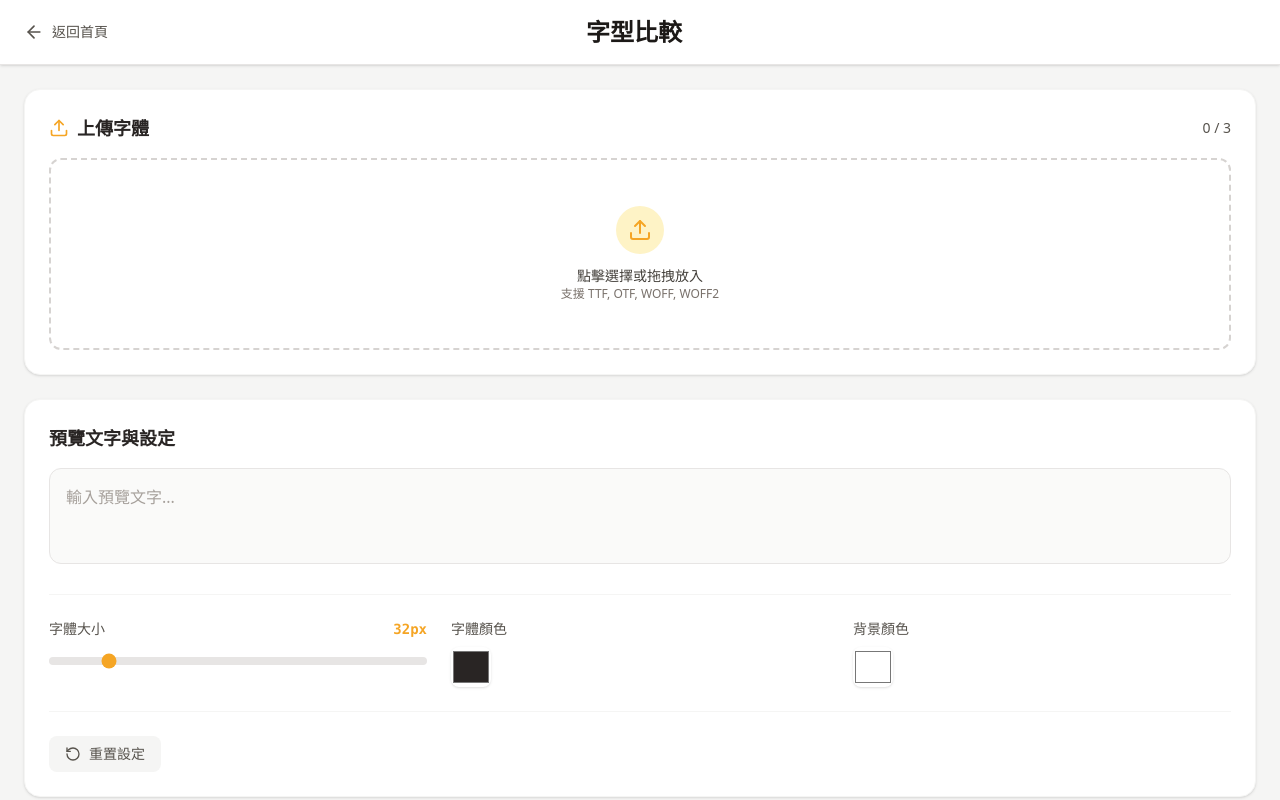
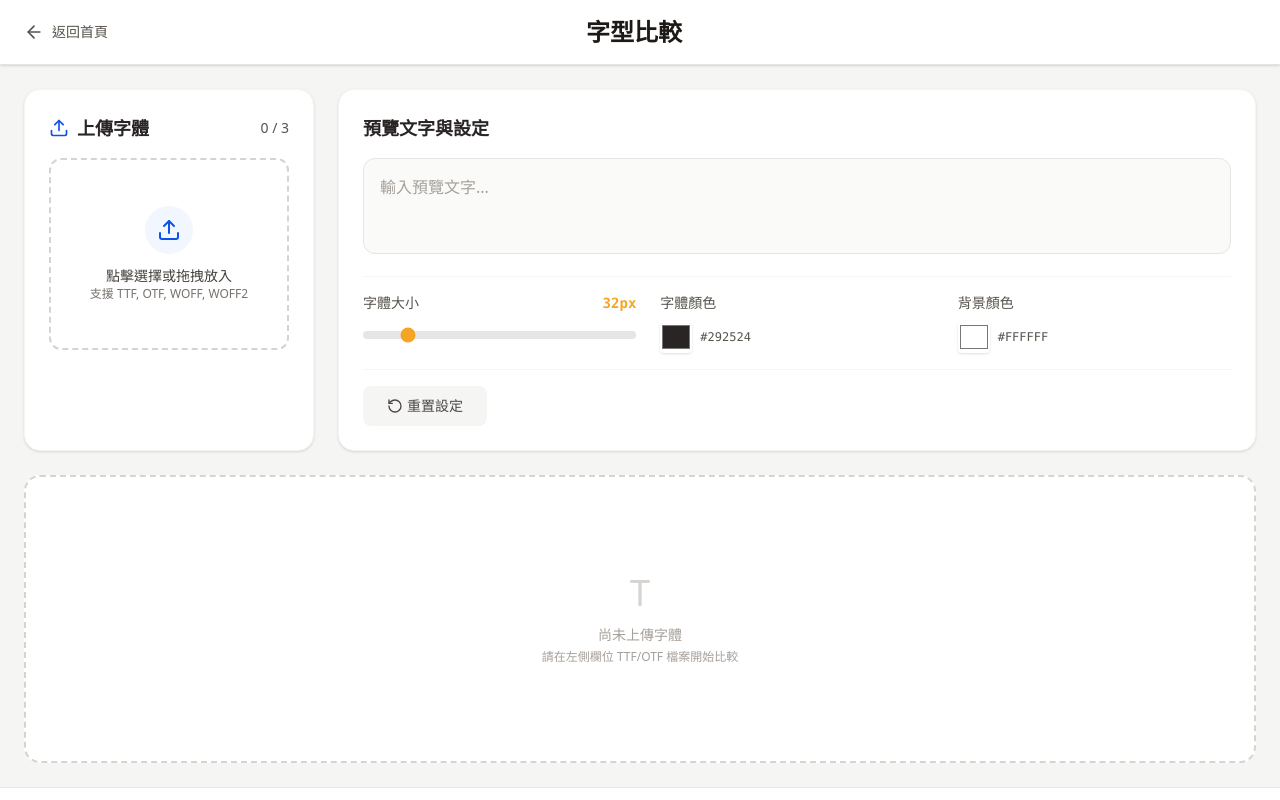
Before and after one commit to eden0118/Font-Preview, a Next.js app: page /comparison in a window 1280 px wide. Shown: the top 800 px of the page. Built offline with nearby package versions, Linux system fonts and the light colour scheme.

Commit message:
fix layout

```diff
--- a/app/comparison/page.tsx
+++ b/app/comparison/page.tsx
@@ -4,6 +4,7 @@ import React from 'react';
 import { Info, Upload, Loader2, X } from 'lucide-react';
 import { useFontComparison } from '../hooks/useFontComparison';
 import { usePreviewSettings } from '../hooks/usePreviewSettings';
+import { usePreviewText } from '../hooks/usePreviewText';
 import { useDragDrop } from '../hooks/useDragDrop';
 import { PageHeader } from '../components/PageHeader';
 import { PreviewSetting } from '../components/PreviewSetting';
@@ -25,11 +26,9 @@ export default function ComparisonPage() {
   const { isDragActive, validateFile, handleDragEnter, handleDragLeave, handleDragOver } =
     useDragDrop();
 
-  React.useEffect(() => {
-    if (!inputText && comparisonSlots.some((s) => s.font)) {
-      setInputText(SAMPLE_TEXTS.tc);
-    }
-  }, [comparisonSlots, inputText, setInputText]);
+  // 使用 Hook 自動初始化預覽文字
+  const comparisonFonts = comparisonSlots.map((s) => s.font).filter((f) => f !== null);
+  usePreviewText(comparisonFonts.length > 0 ? comparisonFonts : null, inputText, setInputText);
 
   const handleFileInput = (e: React.ChangeEvent<HTMLInputElement>) => {
     const file = e.target.files?.[0];
@@ -65,11 +64,13 @@ export default function ComparisonPage() {
       {/* Main Content */}
       <main className="flex-1">
         <div className="mx-auto max-w-7xl p-6">
-          {/* Top Panel - Upload */}
-          <div className="mb-6 rounded-2xl border border-stone-100 bg-white p-6 shadow-sm">
+          {/* Top Section - Upload and Preview Settings */}
+          <div className="mb-6 grid grid-cols-1 gap-6 lg:grid-cols-4">
+            {/* Left Panel - Upload */}
+            <div className="rounded-2xl border border-stone-100 bg-white p-6 shadow-sm lg:col-span-1">
               <div className="mb-4 flex items-center justify-between">
                 <div className="flex items-center gap-2">
-                <Upload className="text-accent h-5 w-5" />
+                  <Upload className="text-primary h-5 w-5" />
                   <h2 className="text-lg font-bold text-stone-800">上傳字體</h2>
                 </div>
                 <div className="text-sm font-medium text-stone-600">
@@ -85,10 +86,10 @@ export default function ComparisonPage() {
                 onClick={() => document.getElementById('file-input-comparison')?.click()}
                 className={`flex min-h-48 cursor-pointer flex-col items-center justify-center gap-3 rounded-xl border-2 border-dashed p-8 text-center transition-all ${
                   isDragActive
-                  ? 'border-amber-400 bg-amber-50'
+                    ? 'border-primary/80 bg-primary/5'
                     : analysingId
-                    ? 'border-orange-200 bg-orange-50'
-                    : 'border-stone-300 hover:border-amber-300 hover:bg-stone-50'
+                      ? 'border-primary/80 bg-primary/5'
+                      : 'hover:border-primary/80 border-stone-300 hover:bg-stone-50'
                 }`}
               >
                 <input
@@ -101,13 +102,13 @@ export default function ComparisonPage() {
 
                 {analysingId ? (
                   <>
-                  <Loader2 className="h-8 w-8 animate-spin text-amber-600" />
+                    <Loader2 className="text-primary h-8 w-8 animate-spin" />
                     <span className="text-sm text-stone-600">正在分析字型...</span>
                   </>
                 ) : (
                   <>
-                  <div className="rounded-full bg-amber-100 p-3">
-                    <Upload className="text-accent h-6 w-6" />
+                    <div className="bg-primary/5 rounded-full p-3">
+                      <Upload className="text-primary h-6 w-6" />
                     </div>
                     <div>
                       <p className="text-sm font-medium text-stone-700">點擊選擇或拖拽放入</p>
@@ -122,20 +123,46 @@ export default function ComparisonPage() {
                   {uploadError}
                 </div>
               )}
+
+              {/* Uploaded Fonts List */}
+              {comparisonSlots.some((s) => s.font) && (
+                <div className="mt-4 space-y-2">
+                  {comparisonSlots
+                    .filter((s) => s.font !== null)
+                    .map((slot) => (
+                      <div
+                        key={slot.id}
+                        className="flex items-center justify-between rounded-lg border border-stone-200 bg-stone-50 p-3"
+                      >
+                        <div className="flex-1">
+                          <p className="text-sm font-medium text-stone-800">{slot.font?.name}</p>
+                        </div>
+                        <button
+                          onClick={() => removeFont(slot.id)}
+                          className="ml-2 inline-flex items-center justify-center rounded-lg p-1.5 text-stone-400 transition-colors hover:bg-white hover:text-red-600"
+                        >
+                          <X size={18} />
+                        </button>
+                      </div>
+                    ))}
+                </div>
+              )}
             </div>
 
-          {/* Middle Panel - Text & Settings */}
-          <div className="mb-6 rounded-2xl border border-stone-100 bg-white p-6 shadow-sm">
-            <h3 className="mb-4 text-lg font-bold text-stone-800">預覽文字與設定</h3>
+            {/* Right Panel - Text & Settings */}
+            <div className="rounded-2xl border border-stone-100 bg-white p-6 shadow-sm lg:col-span-3">
+              <div className="mb-4 flex items-center justify-between">
+                <h3 className="text-lg font-bold text-stone-800">預覽文字與設定</h3>
+              </div>
               <textarea
                 value={inputText}
                 onChange={(e) => setInputText(e.target.value)}
                 placeholder="輸入預覽文字..."
-              className="focus:ring-accent min-h-24 w-full resize-none rounded-xl border border-stone-200 bg-stone-50 p-4 text-stone-700 transition-all outline-none placeholder:text-stone-400 focus:border-transparent focus:ring-2"
+                className="focus:ring-primary mb-4 min-h-24 w-full resize-none rounded-xl border border-stone-200 bg-stone-50 p-4 text-stone-700 transition-all outline-none placeholder:text-stone-400 focus:border-transparent focus:ring-2"
               />
 
               {/* Settings Row */}
-            <div className="mt-6 border-t border-stone-100 pt-6">
+              <div className="border-t border-stone-100 pt-4">
                 <PreviewSetting
                   fontSize={settings.fontSize}
                   fontColor={settings.fontColor}
@@ -145,15 +172,14 @@ export default function ComparisonPage() {
                   onBgColorChange={updateBgColor}
                   onReset={resetSettings}
                   accentColor="accent"
-                layout="horizontal"
-                showLabels={true}
                 />
+              </div>
             </div>
           </div>
 
           {/* Bottom Panel - Comparison Previews */}
-          {hasFonts ? (
-            <div className="grid grid-cols-1 gap-6 md:grid-cols-2">
+          {hasFonts && (
+            <div className="space-y-6">
               {comparisonSlots
                 .filter((s) => s.font !== null)
                 .map((slot) => (
@@ -161,8 +187,12 @@ export default function ComparisonPage() {
                     key={slot.id}
                     className="flex flex-col overflow-hidden rounded-2xl border border-stone-100 bg-white shadow-sm"
                   >
+                    <div className="flex items-center gap-2 border-b border-stone-100 bg-stone-50/50 px-6 py-3">
+                      <div className="bg-primary h-3 w-3 rounded-full" />
+                      <p className="font-semibold text-stone-800">{slot.font?.name}</p>
+                    </div>
                     <div
-                      className="flex min-h-96 flex-1 items-center justify-center overflow-auto p-6 transition-colors duration-300"
+                      className="flex min-h-64 flex-1 items-center justify-center overflow-auto p-6 transition-colors duration-300"
                       style={{ backgroundColor: settings.bgColor }}
                     >
                       <p
@@ -179,21 +209,11 @@ export default function ComparisonPage() {
                         {inputText || '請輸入文字預覽效果'}
                       </p>
                     </div>
-
-                    <div className="border-t border-stone-100 bg-stone-50/50 px-4 py-3">
-                      <p className="text-xs font-medium text-stone-700">{slot.font?.name}</p>
-                      <p className="text-xs text-stone-500">{slot.font?.category}</p>
-                      <button
-                        onClick={() => removeFont(slot.id)}
-                        className="mt-2 text-xs text-red-600 hover:text-red-700"
-                      >
-                        移除此字型
-                      </button>
-                    </div>
                   </div>
                 ))}
             </div>
-          ) : (
+          )}
+          {!hasFonts && (
             <div className="rounded-2xl border-2 border-dashed border-stone-300 bg-white p-24 text-center">
               <div className="mb-3 flex justify-center">
                 <div className="text-4xl text-stone-300">T</div>
--- a/app/components/Footer.tsx
+++ b/app/components/Footer.tsx
@@ -15,7 +15,7 @@ export const Footer: React.FC = () => {
 
         {/* 中間：功能說明 */}
         <div className="space-y-1 text-center">
-          <p className="text-infoText flex items-center justify-center gap-2 text-xs">
+          <p className="text-infoText flex items-center justify-center gap-1 text-xs">
             <Shield size={14} className="text-stone-400" />
             所有處理均在本地完成，不上傳任何資料到伺服器
           </p>
@@ -36,7 +36,7 @@ export const Footer: React.FC = () => {
               <Github size={14} strokeWidth={2.5} />
             </a>
             <a
-              href="Sendto:k307849@gmail.com"
+              href="mailto:k307849@gmail.com"
               target="_blank"
               className="icon-btn"
               rel="noopener noreferrer"
--- a/app/components/PreviewSetting.tsx
+++ b/app/components/PreviewSetting.tsx
@@ -10,8 +10,6 @@ interface PreviewSettingProps {
   onBgColorChange: (color: string) => void;
   onReset: () => void;
   accentColor?: 'primary' | 'accent';
-  layout?: 'vertical' | 'horizontal';
-  showLabels?: boolean;
 }
 
 export const PreviewSetting: React.FC<PreviewSettingProps> = ({
@@ -23,28 +21,17 @@ export const PreviewSetting: React.FC<PreviewSettingProps> = ({
   onBgColorChange,
   onReset,
   accentColor = 'primary',
-  layout = 'vertical',
-  showLabels = true,
 }) => {
   const accentClass = accentColor === 'accent' ? 'accent-accent' : 'accent-primary';
   const colorClass = accentColor === 'accent' ? 'text-accent' : 'text-primary';
-  const gridClass = layout === 'horizontal' ? 'grid-cols-3' : 'grid-cols-1';
 
   return (
-    <div
-      className={
-        layout === 'vertical' ? 'rounded-2xl border border-stone-100 bg-white p-6 shadow-sm' : ''
-      }
-    >
-      {layout === 'vertical' && <h3 className="mb-6 text-lg font-bold text-stone-800">預覽設定</h3>}
-
-      <div className={`grid ${gridClass} gap-4 md:gap-6`}>
+    <div>
+      <div className="grid grid-cols-3 gap-4 md:gap-6">
         {/* Font Size */}
         <div>
           <div className="mb-2 flex items-center justify-between">
-            <label className="text-sm font-medium text-stone-600">
-              {layout === 'horizontal' ? '字體大小' : '字體大小'}
-            </label>
+            <label className="text-sm font-medium text-stone-600">字體大小</label>
             <span className={`font-mono text-sm font-bold ${colorClass}`}>{fontSize}px</span>
           </div>
           <input
@@ -59,74 +46,39 @@ export const PreviewSetting: React.FC<PreviewSettingProps> = ({
 
         {/* Font Color */}
         <div>
-          {showLabels && (
-            <label className="mb-2 block text-sm font-medium text-stone-600">字體顏色</label>
-          )}
-          <div
-            className={
-              layout === 'horizontal' ? 'flex items-center gap-2' : 'flex items-center gap-3'
-            }
-          >
+          <label className="mb-2 block text-sm font-medium text-stone-600">字體顏色</label>
+          <div className="flex items-center gap-2">
             <input
               type="color"
               value={fontColor}
               onChange={(e) => onFontColorChange(e.target.value)}
-              className={`h-10 w-10 cursor-pointer overflow-hidden rounded-lg border-0 p-0 shadow-sm ${layout === 'horizontal' ? 'h-8 w-8 rounded' : ''}`}
+              className="h-8 w-8 cursor-pointer overflow-hidden rounded border-0 p-0 shadow-sm"
             />
-            {showLabels && layout === 'vertical' && (
-              <div className="flex-1 rounded-lg border border-stone-200 bg-stone-50 px-3 py-2 font-mono text-sm text-stone-600 uppercase">
-                {fontColor}
-              </div>
-            )}
+            <div className="font-mono text-xs uppercase text-stone-600">{fontColor}</div>
           </div>
         </div>
 
         {/* Background Color */}
         <div>
-          {showLabels && (
-            <label className="mb-2 block text-sm font-medium text-stone-600">背景顏色</label>
-          )}
-          <div
-            className={
-              layout === 'horizontal' ? 'flex items-center gap-2' : 'flex items-center gap-3'
-            }
-          >
+          <label className="mb-2 block text-sm font-medium text-stone-600">背景顏色</label>
+          <div className="flex items-center gap-2">
             <input
               type="color"
               value={bgColor}
               onChange={(e) => onBgColorChange(e.target.value)}
-              className={`h-10 w-10 cursor-pointer overflow-hidden rounded-lg border-0 p-0 shadow-sm ${layout === 'horizontal' ? 'h-8 w-8 rounded' : ''}`}
+              className="h-8 w-8 cursor-pointer overflow-hidden rounded border-0 p-0 shadow-sm"
             />
-            {showLabels && layout === 'vertical' && (
-              <div className="flex-1 rounded-lg border border-stone-200 bg-stone-50 px-3 py-2 font-mono text-sm text-stone-600 uppercase">
-                {bgColor}
-              </div>
-            )}
+            <div className="font-mono text-xs uppercase text-stone-600">{bgColor}</div>
           </div>
         </div>
       </div>
 
-      {layout === 'vertical' && (
-        <button
-          onClick={onReset}
-          className="mt-6 flex w-full cursor-pointer items-center justify-center gap-2 rounded-lg bg-stone-100 py-2.5 text-sm font-medium text-stone-600 transition-colors hover:bg-stone-200"
-        >
+      <div className="mt-4 flex gap-2 border-t border-stone-100 pt-4">
+        <button onClick={onReset} className="btn secondary-btn">
           <RotateCcw size={16} />
           重置設定
         </button>
-      )}
-
-      {layout === 'horizontal' && (
-        <div className="mt-6 flex gap-2 border-t border-stone-100 pt-6">
-          <button
-            onClick={onReset}
-            className="flex cursor-pointer items-center justify-center gap-2 rounded-lg bg-stone-100 px-4 py-2 text-sm font-medium text-stone-600 transition-colors hover:bg-stone-200"
-          >
-            <RotateCcw size={16} />
-            重置設定
-          </button>
-        </div>
-      )}
+      </div>
     </div>
   );
 };
--- a/app/globals.css
+++ b/app/globals.css
@@ -42,7 +42,7 @@
 @layer components {
   /* button */
   .btn {
-    @apply flex items-center justify-center gap-1 rounded-xl px-8 py-3 text-base font-medium shadow-xl transition-colors;
+    @apply flex items-center justify-center gap-1 rounded-lg px-6 py-2.5 text-sm font-medium transition-colors;
   }
 
   .small-btn {
@@ -50,11 +50,15 @@
   }
 
   .ghost-btn {
-    @apply from-primary to-accent hover:from-accent hover:to-primary bg-gradient-to-r text-white;
+    @apply from-primary to-accent hover:from-accent hover:to-primary bg-linear-to-r text-white;
   }
 
   .primary-btn {
     @apply bg-primary hover:bg-primary/90 text-white;
+  }
+
+  .secondary-btn {
+    @apply text-secondaryText bg-stone-100 hover:bg-stone-200;
   }
 
   .icon-btn {
@@ -65,45 +69,4 @@
   .input {
     @apply focus:border-primary w-full rounded-xl border border-white/10 bg-black/50 px-4 py-3 text-sm transition-all focus:outline-none;
   }
-
-  /* Color utilities */
-  .text-primary {
-    @apply text-[var(--color-primary)];
-  }
-
-  .bg-primary {
-    @apply bg-[var(--color-primary)];
-  }
-
-  .border-primary {
-    @apply border-[var(--color-primary)];
-  }
-
-  .bg-primary-light {
-    @apply bg-[rgb(12,82,234,0.1)];
-  }
-
-  .border-primary-light {
-    @apply border-[rgb(12,82,234,0.3)];
-  }
-
-  .text-accent {
-    @apply text-[var(--color-accent)];
-  }
-
-  .bg-accent {
-    @apply bg-[var(--color-accent)];
-  }
-
-  .border-accent {
-    @apply border-[var(--color-accent)];
-  }
-
-  .bg-accent-light {
-    @apply bg-[rgb(245,165,36,0.1)];
-  }
-
-  .border-accent-light {
-    @apply border-[rgb(245,165,36,0.3)];
-  }
 }
--- a/app/hooks/useFontAnalysis.ts
+++ b/app/hooks/useFontAnalysis.ts
@@ -1,5 +1,5 @@
 import { useState, useCallback } from 'react';
-import { analyzeFontFile, loadFontFace } from '@/lib/fontHelper';
+import { analyzeFontFile, loadFontFace, removeFontFace } from '@/lib/fontHelper';
 import { FontDefinition } from '@/lib/types';
 import { SAMPLE_TEXTS } from '@/lib/constants';
 
@@ -8,9 +8,15 @@ export const useFontAnalysis = () => {
   const [isAnalyzing, setIsAnalyzing] = useState<boolean>(false);
   const [uploadError, setUploadError] = useState<string | null>(null);
 
-  const processFont = useCallback(async (file: File) => {
+  const processFont = useCallback(
+    async (file: File) => {
       setIsAnalyzing(true);
       setUploadError(null);
+
+      // 清理舊字體以防止內存洩漏
+      if (currentFont) {
+        removeFontFace(currentFont.family);
+      }
       setCurrentFont(null);
 
       try {
@@ -20,16 +26,24 @@ export const useFontAnalysis = () => {
         setCurrentFont(fontDef);
       } catch (err) {
         console.error(err);
-      setUploadError('Failed to parse font file. Please try another TTF/OTF/WOFF file.');
+        const errorMessage =
+          err instanceof Error ? err.message : '字型檔案解析失敗。請嘗試其他 TTF/OTF/WOFF 檔案。';
+        setUploadError(errorMessage);
       } finally {
         setIsAnalyzing(false);
       }
-  }, []);
+    },
+    [currentFont]
+  );
 
   const clearFont = useCallback(() => {
+    // 清理字體資源
+    if (currentFont) {
+      removeFontFace(currentFont.family);
+    }
     setCurrentFont(null);
     setUploadError(null);
-  }, []);
+  }, [currentFont]);
 
   return {
     currentFont,
--- a/app/hooks/useFontComparison.ts
+++ b/app/hooks/useFontComparison.ts
@@ -1,5 +1,5 @@
 import { useState, useCallback } from 'react';
-import { analyzeFontFile, loadFontFace } from '@/lib/fontHelper';
+import { analyzeFontFile, loadFontFace, removeFontFace } from '@/lib/fontHelper';
 import { FontDefinition } from '@/lib/types';
 
 interface ComparisonSlot {
@@ -37,20 +37,35 @@ export const useFontComparison = (initialSlots: ComparisonSlot[] = []) => {
       });
     } catch (err) {
       console.error(err);
-      setUploadError('Failed to parse font file. Please try another TTF/OTF/WOFF file.');
+      const errorMessage =
+        err instanceof Error ? err.message : '字型檔案解析失敗。請嘗試其他 TTF/OTF/WOFF 檔案。';
+      setUploadError(errorMessage);
     } finally {
       setAnalysingId(null);
     }
   }, []);
 
   const removeFont = useCallback((slotId: string) => {
-    setComparisonSlots((prev) =>
-      prev.map((item) => (item.id === slotId ? { ...item, font: null } : item))
-    );
+    setComparisonSlots((prev) => {
+      const fontToRemove = prev.find((item) => item.id === slotId)?.font;
+      // 清理字體資源
+      if (fontToRemove) {
+        removeFontFace(fontToRemove.family);
+      }
+      return prev.map((item) => (item.id === slotId ? { ...item, font: null } : item));
+    });
   }, []);
 
   const clearAll = useCallback(() => {
-    setComparisonSlots((prev) => prev.map((item) => ({ ...item, font: null })));
+    // 清理所有字體資源
+    setComparisonSlots((prev) => {
+      prev.forEach((slot) => {
+        if (slot.font) {
+          removeFontFace(slot.font.family);
+        }
+      });
+      return prev.map((item) => ({ ...item, font: null }));
+    });
   }, []);
 
   return {
--- /dev/null
+++ b/app/hooks/usePreviewText.ts
@@ -0,0 +1,23 @@
+import { useEffect } from 'react';
+import { FontDefinition } from '@/lib/types';
+import { SAMPLE_TEXTS } from '@/lib/constants';
+
+/**
+ * Hook 用於管理預覽文字初始化
+ * 當有字體被選擇但預覽文字為空時，自動設置默認文本
+ */
+export const usePreviewText = (
+  fonts: FontDefinition | FontDefinition[] | null,
+  inputText: string,
+  setInputText: (text: string) => void
+): void => {
+  useEffect(() => {
+    // 判斷是否有字體
+    const hasFonts = Array.isArray(fonts) ? fonts.some((f) => f !== null) : fonts !== null;
+
+    // 如果有字體但預覽文字為空，設置默認文本
+    if (hasFonts && !inputText) {
+      setInputText(SAMPLE_TEXTS.tc);
+    }
+  }, [fonts, inputText, setInputText]);
+};
--- a/app/page.tsx
+++ b/app/page.tsx
@@ -8,7 +8,7 @@ import { Footer } from './components/Footer';
 export default function Home() {
   return (
     <div className="flex min-h-screen flex-col bg-stone-50">
-      <main className="flex flex-1 items-center justify-center bg-gradient-to-br from-stone-50 via-stone-100 to-stone-200 p-4">
+      <main className="flex flex-1 items-center justify-center bg-linear-to-br from-stone-50 via-stone-100 to-stone-200 p-4">
         <div className="w-full max-w-2xl">
           {/* Header */}
           <div className="mb-12 text-center">
@@ -21,7 +21,7 @@ export default function Home() {
             {/* Analysis Card */}
             <Link href="/analysis">
               <div className="group relative cursor-pointer overflow-hidden rounded-2xl border-2 border-stone-200 bg-white p-8 transition-all duration-300 hover:border-stone-400 hover:shadow-lg">
-                <div className="absolute inset-0 bg-gradient-to-br from-[rgb(12,82,234,0.05)] to-transparent opacity-0 transition-opacity duration-300 group-hover:opacity-100" />
+                <div className="absolute inset-0 bg-linear-to-br from-[rgb(12,82,234,0.05)] to-transparent opacity-0 transition-opacity duration-300 group-hover:opacity-100" />
                 <div className="relative">
                   <div className="bg-primary-light text-primary mb-6 inline-block rounded-full p-3">
                     <BarChart3 size={32} />
@@ -40,7 +40,7 @@ export default function Home() {
             {/* Comparison Card */}
             <Link href="/comparison">
               <div className="group relative cursor-pointer overflow-hidden rounded-2xl border-2 border-stone-200 bg-white p-8 transition-all duration-300 hover:border-stone-400 hover:shadow-lg">
-                <div className="absolute inset-0 bg-gradient-to-br from-[rgb(245,165,36,0.05)] to-transparent opacity-0 transition-opacity duration-300 group-hover:opacity-100" />
+                <div className="absolute inset-0 bg-linear-to-br from-[rgb(245,165,36,0.05)] to-transparent opacity-0 transition-opacity duration-300 group-hover:opacity-100" />
                 <div className="relative">
                   <div className="bg-accent-light text-accent mb-6 inline-block rounded-full p-3">
                     <Zap size={32} />
--- a/tailwind.config.js
+++ b/tailwind.config.js
@@ -1,4 +1,4 @@
 /** @type {import('tailwindcss').Config} */
 export default {
-  content: ['./index.html', './src/**/*.{ts,tsx}'],
+  content: ['./app/**/*.{ts,tsx}'],
 };
```
Also changed, not shown: app/analysis/page.tsx (+36 -42 lines), app/lib/fontHelper.ts (+20 -0 lines), 1 other file (tests, documents, lock files or other folders). Lines whose indentation alone changed are shown as unchanged.
